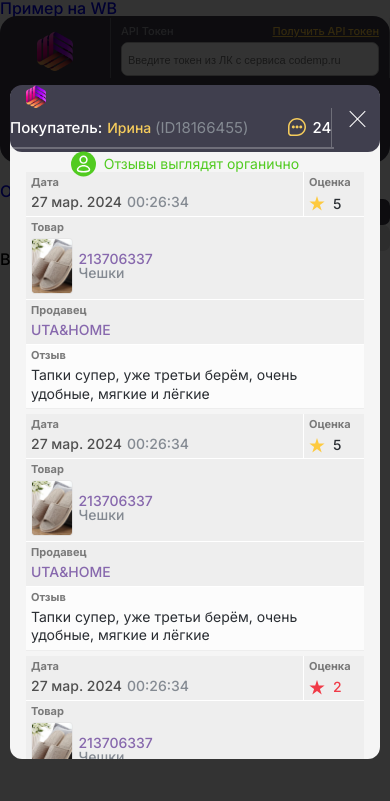
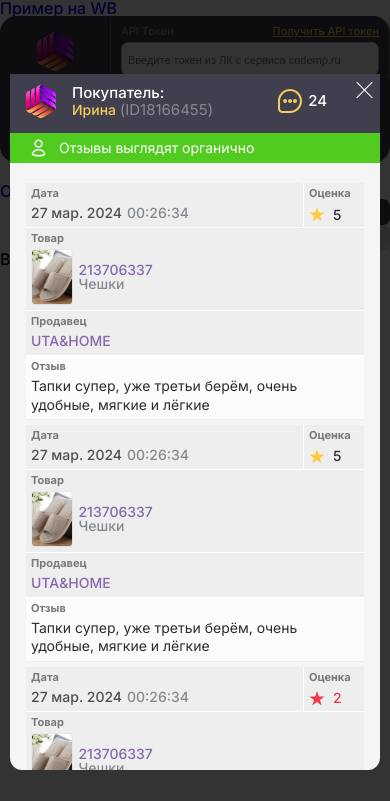
Before and after one commit to Sheil777/CodeMP-block, a plain HTML site: page index.html in a window 390 px wide. Drawn offline with Linux system fonts and the light colour scheme; a web font is replaced by a local one.

Commit message:
Работа над адаптивом главного попапа

```diff
--- a/template/css/_main.scss
+++ b/template/css/_main.scss
@@ -992,7 +992,12 @@
 
   @media (max-width: 768px) {
     flex-wrap: wrap;
-    // justify-content: space-between;
+
+    height: unset;
+    min-height: 89px;
+
+    border-radius: 0;
+    padding-right: 0;
   }
 
   &__logo {
@@ -1000,16 +1005,11 @@
 
     img {
       width: 30px;
-
-      @media (max-width: 768px) {
-        width: 20px;
-      }
     }
   }
 
   &__user {
     display: flex;
-    align-items: center;
     gap: 4px;
     margin-right: 40px;
     font-weight: 500;
@@ -1018,7 +1018,8 @@
     box-sizing: border-box;
 
     @media (max-width: 768px) {
-      gap: 5px;
+      flex-direction: column;
+      gap: 2px;
     }
 
     span {
@@ -1032,6 +1033,7 @@
     color: #F5CC5C;
     font-size: 14px;
     font-weight: 500;
+    text-wrap: nowrap;
 
     span {
       font-weight: 400; // Regular
@@ -1062,12 +1064,14 @@
     margin-right: 15px;
     font-size: 15px;
 
-    @media (max-width: 576px) {
+    @media (max-width: 768px) {
+      margin-left: auto;
+      padding-right: 53px;
       margin-right: 0;
     }
 
     img {
-      width: 18px;
+      width: 24px;
     }
 
     span {
@@ -1079,6 +1083,10 @@
     min-height: inherit;
     width: 1px;
     background-color: rgba(217,217,217,0.3);
+
+    @media (max-width: 768px) {
+      display: none;
+    }
   }
 
   &__center {
@@ -1088,26 +1096,16 @@
     color: #51CB20;
 
     @media (max-width: 1130px) {
-      // flex: 0 0 280px;
       flex: unset;
     }
-
-    @media (max-width: 900px) {
-      flex: unset;
-    }
-
-    // @media (max-width: 768px) {
-    //   padding: 0 8px;
-    //   gap: 8px;
-    //   flex: 0 0 160px;
-    // }
 
     @media (max-width: 768px) {
       order: 10;
       flex: 0 0 100%;
-      justify-content: center;
-      box-sizing: border-box;
-      border-top: 2px solid rgba(217, 217, 217, 0.3);
+      padding-left: 16px;
+      background-color: #51CB20;
+      color: white;
+      margin-top: auto;
     }
 
     img {
@@ -1123,6 +1121,13 @@
     }
   }
 
+  &__close {
+    @media (max-width: 768px) {
+      right: 8px;
+      top: 8px;
+      transform: unset;
+    }
+  }
 
 }
 
```
Also changed, not shown: template/css/style.css, 1 other file.
